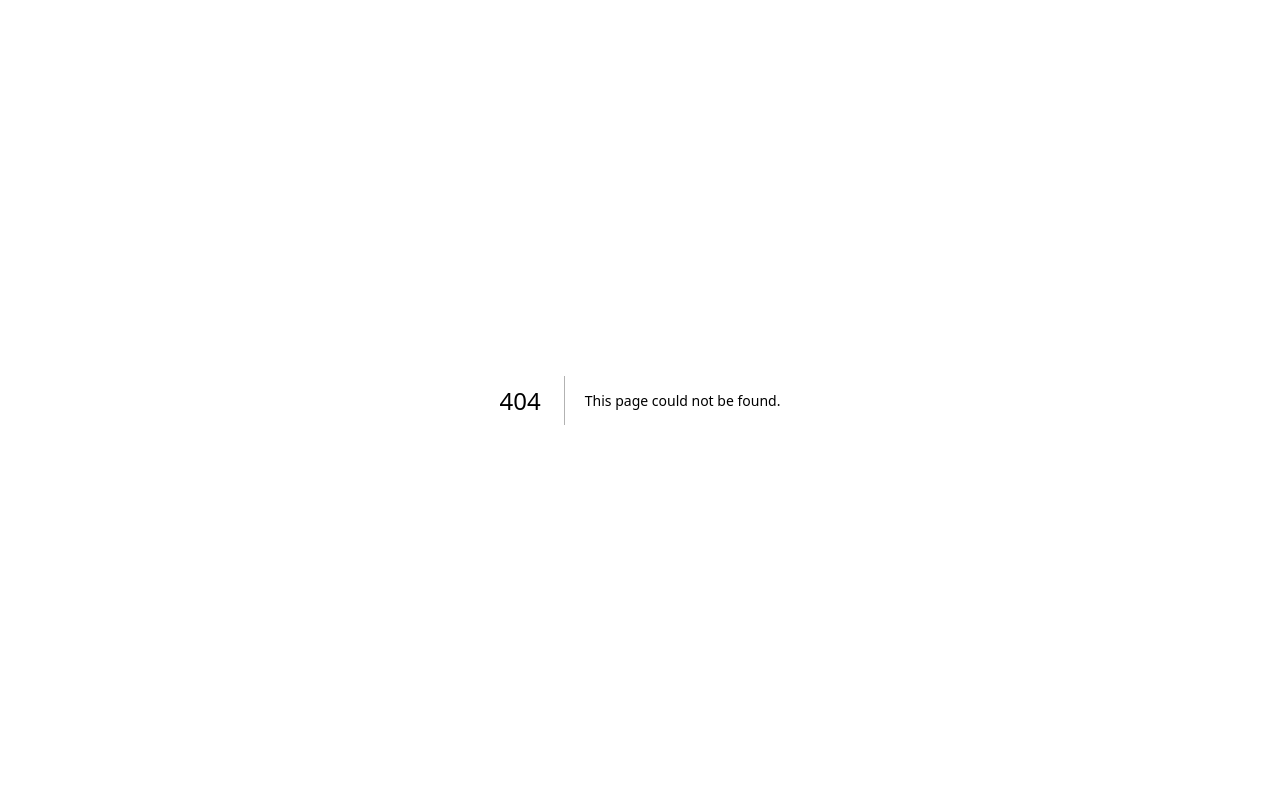
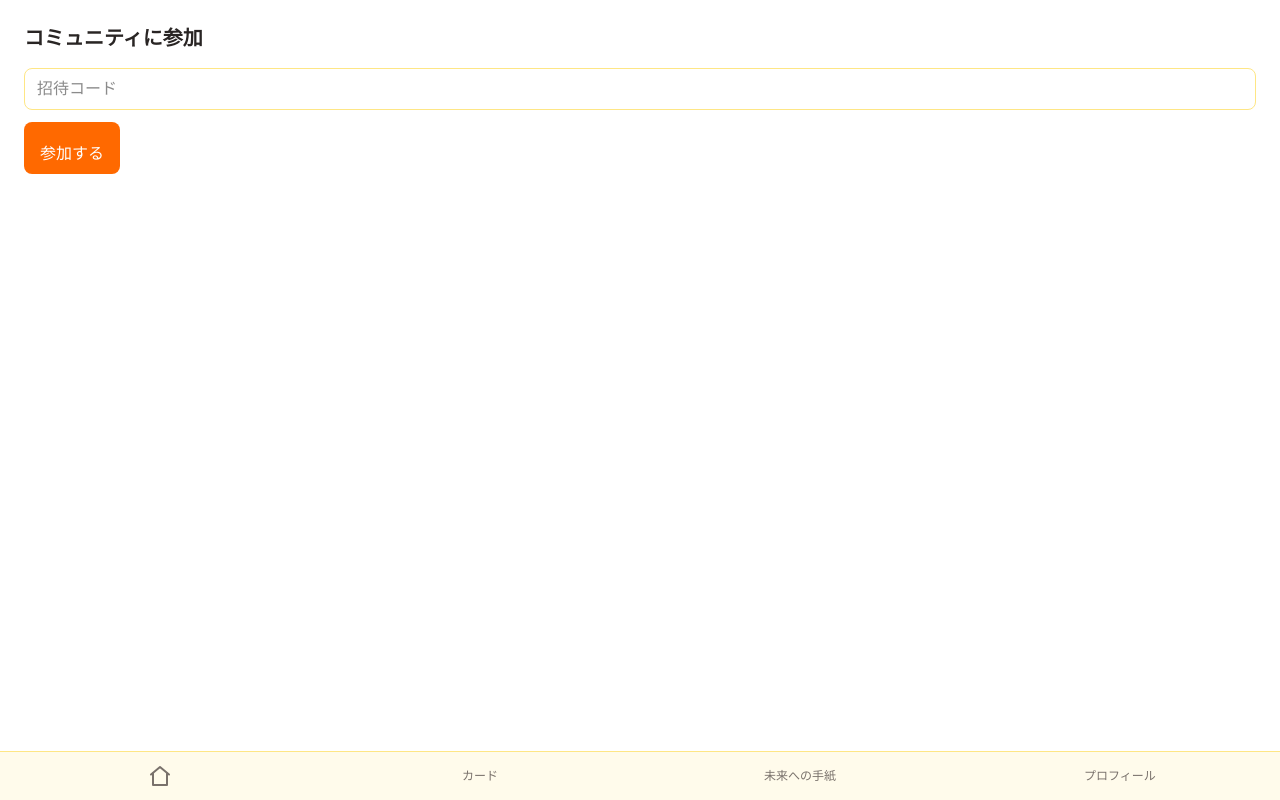
Before and after one commit to FRhigh-github/yukari, a Next.js app: page /join in a window 1280 px wide. Before the commit this address had no page. Built offline with nearby package versions, Linux system fonts and the light colour scheme.

Commit message:
ホーム画面

```diff
--- /dev/null
+++ b/app/join/page.tsx
@@ -0,0 +1,47 @@
+"use client";
+
+import { useState } from "react";
+import { createClient } from "@/lib/supabase/client";
+
+export default function JoinPage() {
+  const [code, setCode] = useState("");
+  const [message, setMessage] = useState("");
+  const handleJoin = async () => {
+    const supabase = createClient();
+
+    const { data, error } = await supabase.rpc("join_community", {
+      code: code,
+    });
+
+    if (error) {
+      console.error(error);
+      setMessage("コードが違うようです");
+      return;
+    }
+
+    setMessage("参加しました");
+  };
+
+  return (
+    <main className="p-6">
+      <h1 className="mb-4 text-xl font-bold text-stone-800">
+        コミュニティに参加
+      </h1>
+
+      <input
+        value={code}
+        onChange={(e) => setCode(e.target.value)}
+        placeholder="招待コード"
+        className="mb-3 block w-full rounded-lg border border-amber-200 px-3 py-2"
+      />
+
+      <button
+        onClick={handleJoin}
+        className="rounded-lg bg-orange-500 px-4 py-2 text-white"
+      >
+        <p className="mt-3 text-sm text-stone-600">{message}</p>
+        参加する
+      </button>
+    </main>
+  );
+}
--- a/app/layout.tsx
+++ b/app/layout.tsx
@@ -1,6 +1,7 @@
 import type { Metadata } from "next";
 import { Geist, Geist_Mono } from "next/font/google";
 import "./globals.css";
+import BottomNav from "@/components/BottomNav";
 
 const geistSans = Geist({
   variable: "--font-geist-sans",
@@ -23,7 +24,10 @@ export default function RootLayout({ children }: LayoutProps<"/">) {
       lang="en"
       className={`${geistSans.variable} ${geistMono.variable} h-full antialiased`}
     >
-      <body className="min-h-full flex flex-col">{children}</body>
+      <body className="min-h-full flex flex-col">
+        <main className="flex-1">{children}</main>
+        <BottomNav />
+      </body>
     </html>
   );
 }
--- a/app/page.tsx
+++ b/app/page.tsx
@@ -1,18 +1,19 @@
-import { createClient } from '@/lib/supabase/server'
+import { createClient } from "@/lib/supabase/server";
 
 // await を使うので async を付ける
 export default async function Home() {
-  const supabase = await createClient()
+  const supabase = await createClient();
 
   // posts テーブルから全部の列を取ってくる
   // data には「オブジェクトの配列」が入る
   const { data: posts, error } = await supabase
-    .from('posts')
-    .select('*')
+    .from("posts")
+    .select("*, profiles(display_name, avatar_url)")
+    .order("created_at", { ascending: false });
 
   // エラーが出たらターミナルに表示する
   if (error) {
-    console.error('取得失敗:', error)
+    console.error("取得失敗:", error);
   }
 
   return (
@@ -21,11 +22,26 @@ export default async function Home() {
 
       {/* posts は配列。.map() で1件ずつ並べる */}
       {posts?.map((post) => (
-        <div key={post.id} className="mb-2 rounded border p-3">
-          <p>{post.title}</p>
-          <p>{post.body}</p>
-        </div>
+        <article
+          key={post.id}
+          className="mb-3 rounded-2xl bg-white p-4 shadow-sm"
+        >
+          {/* 上段: 投稿者と日付 */}
+          <div className="mb-2 flex items-center gap-2">
+            <div className="h-8 w-8 rounded-full bg-amber-200" />
+            <span className="text-sm font-medium text-stone-700">
+              {post.profiles?.display_name}
+            </span>
+            <span className="ml-auto text-xs text-stone-400">
+              {new Date(post.created_at).toLocaleDateString("ja-JP")}
+            </span>
+          </div>
+
+          {/* 本文 */}
+          <h2 className="mb-1 font-bold text-stone-800">{post.title}</h2>
+          <p className="text-sm leading-relaxed text-stone-600">{post.body}</p>
+        </article>
       ))}
     </main>
-  )
+  );
 }
--- /dev/null
+++ b/components/BottomNav.tsx
@@ -0,0 +1,54 @@
+'use client'   // 「今どのURLにいるか」をブラウザに聞くので必要
+
+import Link from 'next/link'
+import { usePathname } from 'next/navigation'
+
+const TABS = [
+  { href: '/', label: 'ホーム', icon: HomeIcon },
+  { href: '/cards', label: 'カード' },
+  { href: '/capsules', label: '未来への手紙' },
+  { href: '/profile', label: 'プロフィール' },
+]
+
+function HomeIcon({ active }: { active: boolean }) {
+  return (
+    <svg
+      viewBox="0 0 24 24"
+      width="24"
+      height="24"
+      fill={active ? 'currentColor' : 'none'}
+      stroke="currentColor"
+      strokeWidth="2"
+      strokeLinecap="round"
+      strokeLinejoin="round"
+    >
+      <path d="M3 10.5 12 3l9 7.5" />
+      <path d="M5 9.5V21h14V9.5" />
+    </svg>
+  )
+}
+
+export default function BottomNav() {
+  const pathname = usePathname()   // 例: '/post' のような文字列が入る
+
+  return (
+    <nav className="flex border-t border-amber-200 bg-amber-50">
+      {TABS.map((tab) => {
+        const isActive = pathname === tab.href   // 今いるタブかどうか
+        const Icon = tab.icon
+
+        return (
+          <Link
+            key={tab.href}
+            href={tab.href}
+            className={`flex flex-1 flex-col items-center justify-center gap-0.5 py-3 text-xs ${
+              isActive ? 'font-bold text-orange-600' : 'text-stone-500'
+            }`}
+          >
+            {Icon ? <Icon active={isActive} /> : tab.label}
+          </Link>
+        )
+      })}
+    </nav>
+  )
+}
```
